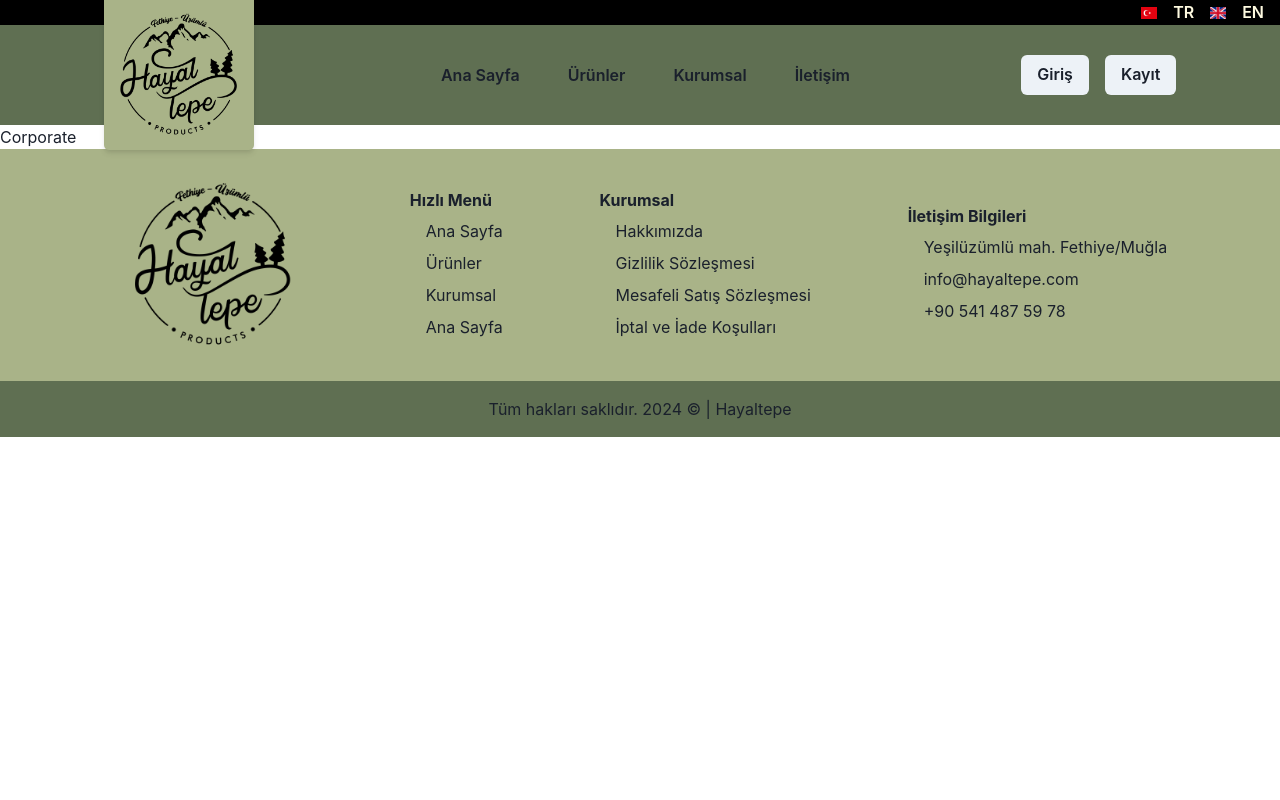
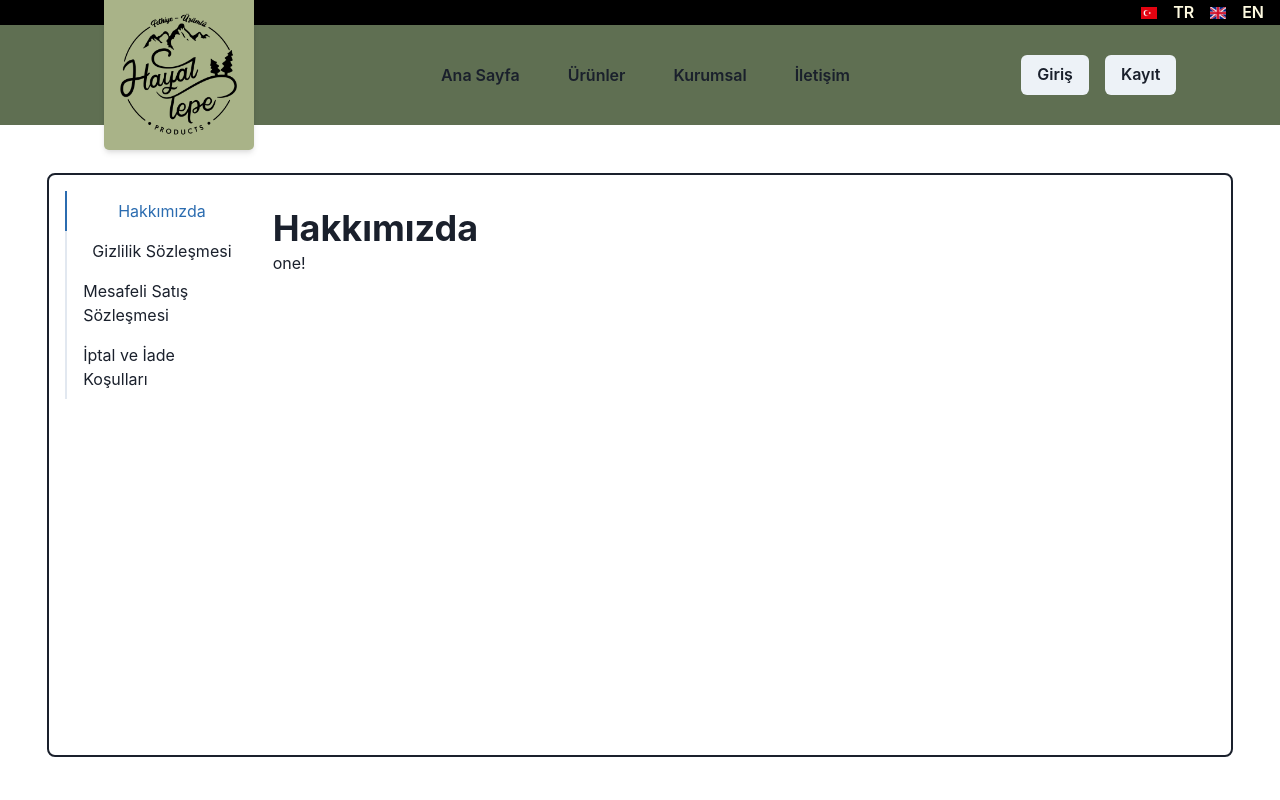
Before and after one commit to Cytherr1/hayaltepe, a React (Vite) app in the folder frontend/: page /corporate/about in a window 1280 px wide. Shown: the top 800 px of the page. Built offline with nearby package versions, Linux system fonts and the light colour scheme.

Commit message:
corporate page init

```diff
--- a/frontend/src/App.jsx
+++ b/frontend/src/App.jsx
@@ -17,30 +17,31 @@ export const Language = createContext();
 function App() {
 
   const [locale, setLocale] = useState("TR");
-  const messages = translations[locale]
+  const [index, setIndex] = useState(0);
+  const messages = translations[locale];
 
   return (
     <IntlProvider locale={locale} messages={messages}>
       <Language.Provider value={locale}>
         <BrowserRouter>
-          <Navbar langSelector={setLocale} />
+          <Navbar langSelector={setLocale} tabSetter={setIndex}/>
           <Routes>
             <Route path='/' element={<Home/>}/>
             <Route path='/login' element={<LoginForm/>}/>
             <Route path='/register' element={<RegisterForm locale={locale}/>}/>
             <Route path='/products' element={<Products/>}/>
             <Route path='/contact' element={<Contact/>}/>
-            <Route path='/corporate' element={<Corporate/>}>
-              <Route path='about' element={<Corporate/>}/>
-              <Route path='privacy' element={<Corporate/>}/>
-              <Route path='contract' element={<Corporate/>}/>
-              <Route path='refund' element={<Corporate/>}/>
+            <Route path='/corporate' element={<Corporate index={index} tabSetter={setIndex}/>}>
+              <Route path='about' element={<Corporate index={index} tabSetter={setIndex}/>}/>
+              <Route path='privacy' element={<Corporate index={index} tabSetter={setIndex}/>}/>
+              <Route path='contract' element={<Corporate index={index} tabSetter={setIndex}/>}/>
+              <Route path='refund' element={<Corporate index={index} tabSetter={setIndex}/>}/>
             </Route>
             <Route path='/product' element={<ProductPage/>}>
               <Route path=':productId' element={<ProductPage/>}/>
             </Route>
           </Routes>
-          <Footer/>
+          <Footer tabSetter={setIndex}/>
         </BrowserRouter>
       </Language.Provider>
     </IntlProvider>
--- a/frontend/src/components/Footer.jsx
+++ b/frontend/src/components/Footer.jsx
@@ -13,7 +13,7 @@ import { FormattedMessage } from 'react-intl'
 import logo from '../assets/ht_logo_m.png'
 import { Link } from 'react-router-dom'
 
-const Footer = () => {
+const Footer = (props) => {
   return (
     <VStack spacing="none">
       <Flex
@@ -22,6 +22,7 @@ const Footer = () => {
         justify="center"
         bg="#A9B388"
         p="1em"
+        flexWrap="wrap"
       >
         <Spacer/>
         <Image src={logo} alt="Hayaltepe logo" boxSize="200px"/>
@@ -39,10 +40,10 @@ const Footer = () => {
         <VStack align="flex-start">
           <Heading size="sm"><FormattedMessage id='corpo'/></Heading>
           <UnorderedList style={{display: "flex", flexDirection: "column", alignItems: "flex-start"}} spacing="0.5em">
-            <ListItem  _hover={{color: "#5F6F52"}} transition="0.3s" as={Link} to="/corporate/about"><FormattedMessage id='about'/></ListItem>
-            <ListItem  _hover={{color: "#5F6F52"}} transition="0.3s" as={Link} to="/corporate/privacy"><FormattedMessage id='privacy'/></ListItem>
-            <ListItem  _hover={{color: "#5F6F52"}} transition="0.3s" as={Link} to="/corporate/contract"><FormattedMessage id='dsc'/></ListItem>
-            <ListItem  _hover={{color: "#5F6F52"}} transition="0.3s" as={Link} to="/corporate/refund"><FormattedMessage id='refund'/></ListItem>
+            <ListItem  _hover={{color: "#5F6F52"}} transition="0.3s" as={Link} to="/corporate/about" onClick={() => props.tabSetter(0)}><FormattedMessage id='about'/></ListItem>
+            <ListItem  _hover={{color: "#5F6F52"}} transition="0.3s" as={Link} to="/corporate/privacy" onClick={() => props.tabSetter(1)}><FormattedMessage id='privacy'/></ListItem>
+            <ListItem  _hover={{color: "#5F6F52"}} transition="0.3s" as={Link} to="/corporate/contract" onClick={() => props.tabSetter(2)}><FormattedMessage id='dsc'/></ListItem>
+            <ListItem  _hover={{color: "#5F6F52"}} transition="0.3s" as={Link} to="/corporate/refund" onClick={() => props.tabSetter(3)}><FormattedMessage id='refund'/></ListItem>
           </UnorderedList>
         </VStack>
         <Spacer/>
--- a/frontend/src/pages/Corporate.jsx
+++ b/frontend/src/pages/Corporate.jsx
@@ -1,8 +1,65 @@
 import React from 'react'
+import {
+  Tabs,
+  TabList,
+  TabPanels,
+  Tab,
+  TabPanel,
+  Box,
+  Text,
+  Heading,
+  Center,
+} from '@chakra-ui/react'
+import { FormattedMessage } from 'react-intl'
+import { Link } from 'react-router-dom'
 
-const Corporate = () => {
+const Corporate = (props) => {
   return (
-    <div>Corporate</div>
+    <Center
+      w="100%"
+      h="85vh"
+      p="1em"
+    >
+      <Box
+        w="95%"
+        h="90%"
+        border="2px"
+        borderRadius="lg"
+        p="1em"
+      >
+        <Tabs
+          orientation='vertical'
+          index={props.index}
+          defaultIndex={props.index}
+          >
+          <TabList>
+            <Tab as={Link} to="/corporate/about" onClick={() => props.tabSetter(0)}><FormattedMessage id='about'/></Tab>
+            <Tab as={Link} to="/corporate/privacy" onClick={() => props.tabSetter(1)}><FormattedMessage id='privacy'/></Tab>
+            <Tab as={Link} to="/corporate/contract" onClick={() => props.tabSetter(2)}><FormattedMessage id='dsc'/></Tab>
+            <Tab as={Link} to="/corporate/refund" onClick={() => props.tabSetter(3)}><FormattedMessage id='refund'/></Tab>
+          </TabList>
+
+          <TabPanels>
+            <TabPanel>
+              <Heading size="xl"><FormattedMessage id='about'/></Heading>
+              <Text>one!</Text>
+            </TabPanel>
+            <TabPanel>
+              <Heading size="xl"><FormattedMessage id='privacy'/></Heading>
+              <Text>two!</Text>
+            </TabPanel>
+            <TabPanel>
+              <Heading size="xl"><FormattedMessage id='dsc'/></Heading>
+              <Text>three!</Text>
+            </TabPanel>
+            <TabPanel>
+              <Heading size="xl"><FormattedMessage id='refund'/></Heading>
+              <Text>three!</Text>
+            </TabPanel>
+          </TabPanels>
+        </Tabs>
+      </Box>
+    </Center>
   )
 }
 
```
